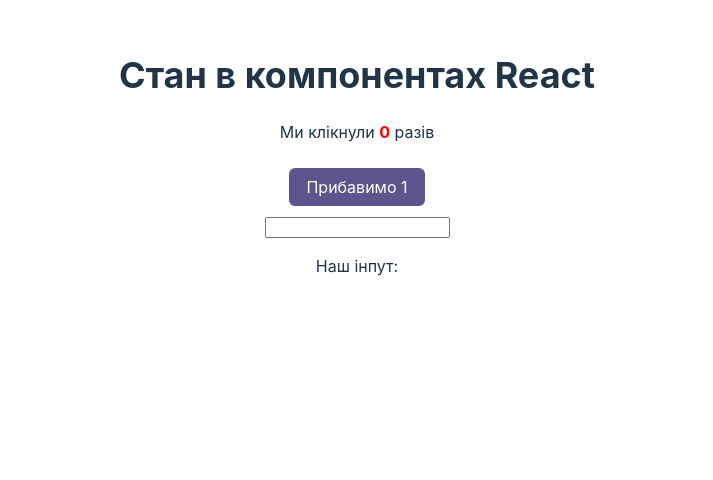
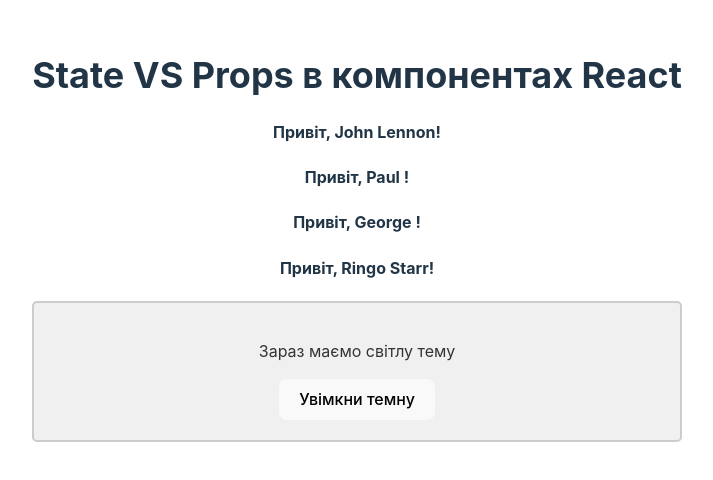
Before and after one commit to burlai/simple-frontend-react-start, a React (Vite) app: page / in a window 1280 px wide. Shown: the top 480 px of the page, without its empty margins (283-996 px from the left). Built offline with nearby package versions, Linux system fonts and the light colour scheme.

Commit message:
props vs state components demo

```diff
--- a/src/App.css
+++ b/src/App.css
@@ -83,3 +83,23 @@
   border: 1px solid lightslategray;
   display: block;
 }
+
+.light-theme {
+  background-color: #f0f0f0;
+  color: #333;
+  padding: 20px;
+  border: 2px solid #ccc;
+  border-radius: 5px;
+  margin-bottom: 20px;
+  transition: background-color 0.3s, color 0.3s;
+}
+
+.dark-theme {
+  background-color: #222;
+  color: #fff;
+  padding: 20px;
+  border: 2px solid #555;
+  border-radius: 5px;
+  margin-bottom: 20px;
+  transition: background-color 0.3s, color 0.3s;
+}
--- a/src/App.tsx
+++ b/src/App.tsx
@@ -1,13 +1,16 @@
 import "./App.css";
-import Counter from "./components/Counter";
-import Form from "./components/Form";
+import Greetings from "./components/Greetings";
+import ThemeToggle from "./components/ThemeToggle";
 
 function App() {
   return (
     <>
-      <h1 className="page-header">Стан в компонентах React</h1>
-      <Counter />
-      <Form />
+      <h1 className="page-header">State VS Props в компонентах React</h1>
+      <Greetings name="John" surname="Lennon" />
+      <Greetings name="Paul" />
+      <Greetings name="George" />
+      <Greetings name="Ringo" surname="Starr" />
+      <ThemeToggle />
     </>
   );
 }
--- a/src/components/Counter.tsx
+++ /dev/null
@@ -1,22 +0,0 @@
-import React, { useState } from "react";
-
-const Counter: React.FC = () => {
-  const [count, setCount] = useState<number>(0);
-
-  return (
-    <div>
-      <p>
-        Ми клікнули <b style={{ color: "red" }}>{count}</b> разів
-      </p>
-      <button
-        className="button"
-        type="button"
-        onClick={() => setCount(count + 1)}
-      >
-        Прибавимо 1
-      </button>
-    </div>
-  );
-};
-
-export default Counter;
--- a/src/components/Form.tsx
+++ /dev/null
@@ -1,20 +0,0 @@
-import React, { useState, ChangeEvent } from "react";
-
-const Form: React.FC = () => {
-  const [inputValue, setInputValue] = useState<string>("");
-
-  const handleChange = (event: ChangeEvent<HTMLInputElement>) => {
-    setInputValue(event.target.value);
-  };
-
-  return (
-    <form>
-      <input type="text" value={inputValue} onChange={handleChange} />
-      <p>
-        Наш інпут: <i style={{ color: "violet" }}>{inputValue}</i>
-      </p>
-    </form>
-  );
-};
-
-export default Form;
--- /dev/null
+++ b/src/components/Greetings.tsx
@@ -0,0 +1,16 @@
+import React from "react";
+
+interface GreetingsProps {
+  name: string;
+  surname?: string | undefined;
+}
+
+const Greetings: React.FC<GreetingsProps> = ({ name, surname }) => {
+  return (
+    <h4>
+      Привіт, {name} {surname}!
+    </h4>
+  );
+};
+
+export default Greetings;
--- /dev/null
+++ b/src/components/ThemeToggle.tsx
@@ -0,0 +1,20 @@
+import React, { useState } from "react";
+
+const ThemeToggle: React.FC = () => {
+  const [isDarkTheme, setIsDarkTheme] = useState<boolean>(false);
+
+  const toggleTheme = () => {
+    setIsDarkTheme(!isDarkTheme);
+  };
+
+  return (
+    <div className={isDarkTheme ? "dark-theme" : "light-theme"}>
+      <p>Зараз маємо {isDarkTheme ? "темну" : "світлу"} тему</p>
+      <button onClick={toggleTheme}>
+        {isDarkTheme ? "Увімкни світлу" : "Увімкни темну"}
+      </button>
+    </div>
+  );
+};
+
+export default ThemeToggle;
```
